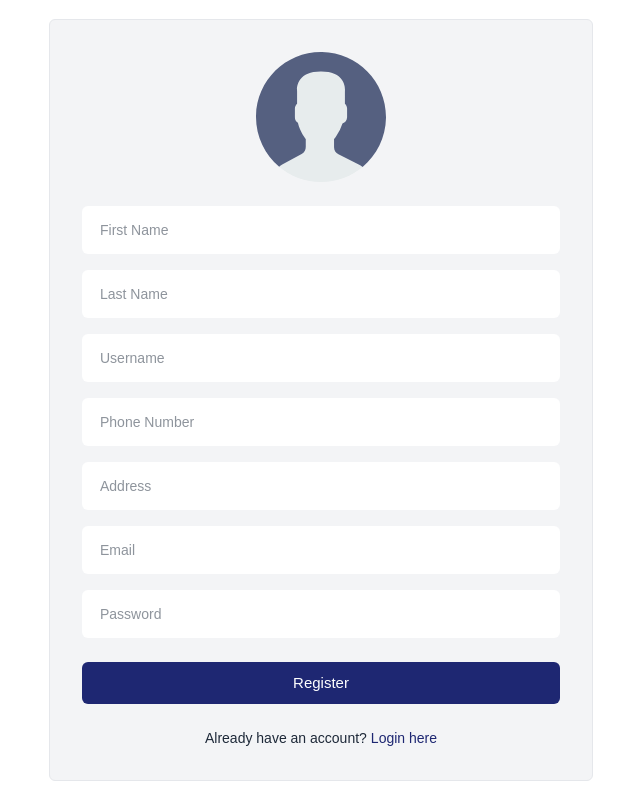
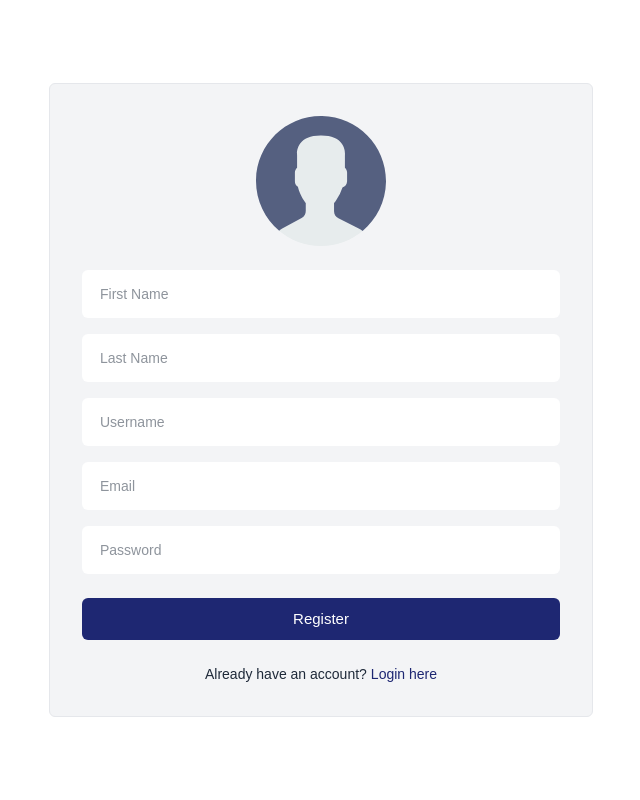
Before and after one commit to ChamudikaDeSilva/tryon_frontend, a Next.js app: page /register in a window 1280 px wide. Shown: the whole page, without its empty margins (319-959 px from the left). Built offline with nearby package versions, Linux system fonts and the light colour scheme.

Commit message:
Add Link component to LoginForm and comment out unused fields in RegisterForm

```diff
--- a/components/forms/LoginForm.tsx
+++ b/components/forms/LoginForm.tsx
@@ -1,6 +1,7 @@
 "use client";
 import { useState, ChangeEvent, FormEvent } from "react";
 import { useAuth } from "@/hooks/useAuth";
+import Link from "next/link";
 
 interface LoginFormData {
   username: string;
@@ -88,12 +89,12 @@
             </button>
             <p className="text-sm mt-6 text-center text-gray-800">
               Don't have an account?
-              <a
+              <Link
                 href="/register"
                 className="text-[#1E2772] font-medium hover:underline ml-1 whitespace-nowrap"
               >
                 Register here
-              </a>
+              </Link>
             </p>
           </div>
 
--- a/components/forms/RegisterForm.tsx
+++ b/components/forms/RegisterForm.tsx
@@ -72,8 +72,8 @@
                     { name: "firstName", type: "text", placeholder: "First Name" },
                     { name: "lastName", type: "text", placeholder: "Last Name" },
                     { name: "username", type: "text", placeholder: "Username" },
-                    { name: "phoneNumber", type: "text", placeholder: "Phone Number" },
-                    { name: "address", type: "text", placeholder: "Address" },
+                    // { name: "phoneNumber", type: "text", placeholder: "Phone Number" },
+                    // { name: "address", type: "text", placeholder: "Address" },
                     { name: "email", type: "email", placeholder: "Email" },
                     { name: "password", type: "password", placeholder: "Password" },
 
```
